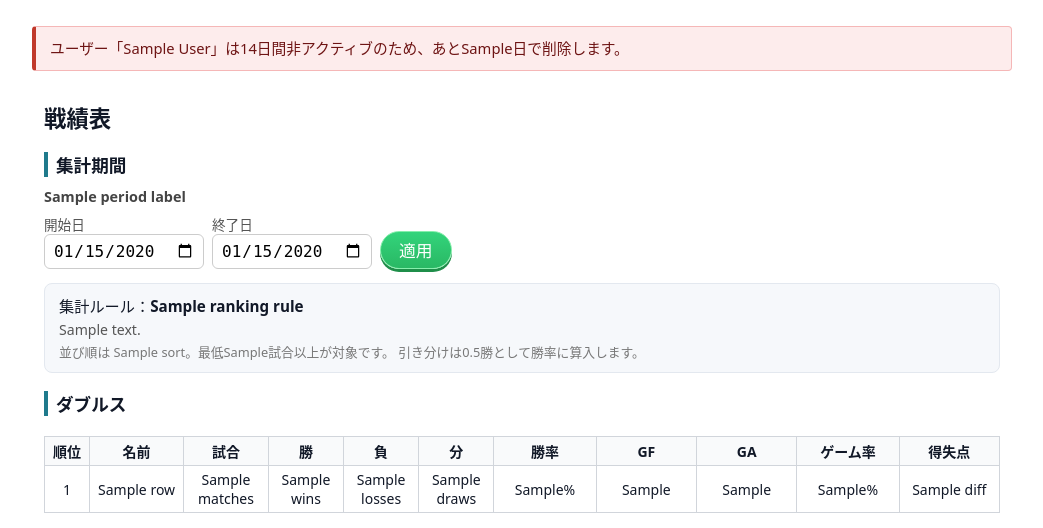
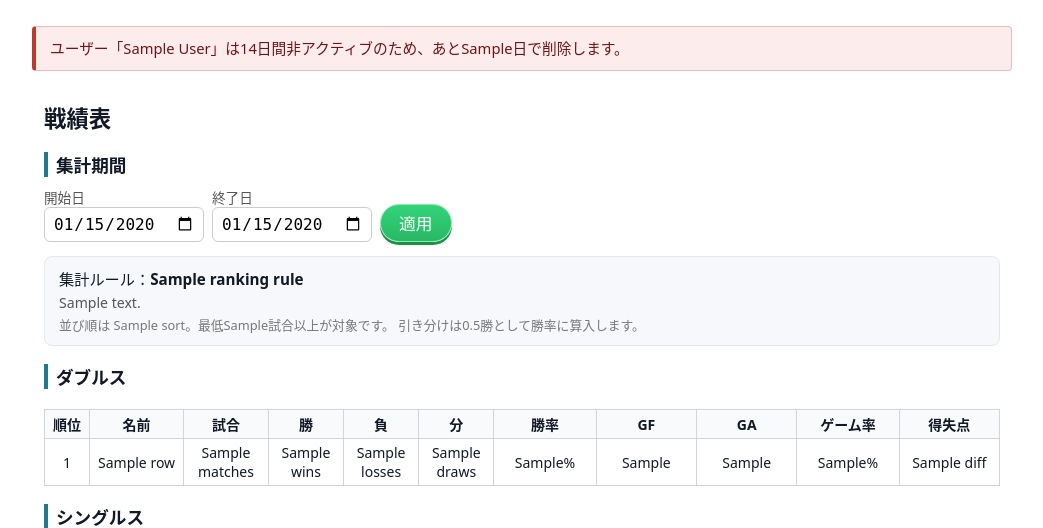
Before and after one commit to tosh-m12/django_tennis, a Django app: template tennis/templates/tennis/ranking.html in a window 1280 px wide. Shown: the top 528 px of the page, without its empty margins (118-1161 px from the left). Run offline with Django 5.2, Linux system fonts and the light colour scheme; tables that the repository leaves empty hold one stand-in row (values such as "Sample post"); the template is opened without the code that fills it: values that come from a table or form of the project are taken from there, most other values are stand-ins (such as "Sample title", 1, 10 or a date in 2020).

Commit message:
fix: 戦績ページの重複する期間ラベルを削除
「集計期間」見出し下の「直近3ヶ月（…）」表示は、すぐ下の開始日/終了日の
入力欄と情報が重複していたため削除。あわせて未使用になった period_label
の算出・コンテキスト・CSS・テスト参照も除去。

Co-Authored-By: Claude Opus 4.8 (1M context) <noreply@anthropic.com>

```diff
--- a/tennis/static/tennis/ranking.css
+++ b/tennis/static/tennis/ranking.css
@@ -95,10 +95,3 @@
     color: #777;
     line-height: 1.5;
 }
-
-.ranking-period-label {
-    margin: 0 0 8px;
-    font-size: 0.9rem;
-    color: #444;
-    font-weight: 600;
-}
--- a/tennis/templates/tennis/ranking.html
+++ b/tennis/templates/tennis/ranking.html
@@ -16,7 +16,6 @@
   {# 集計期間 #}
   <section class="ranking-period">
     <h2 class="ranking-section-title">集計期間</h2>
-    <p class="ranking-period-label">{{ period_label }}</p>
     <form method="get" class="period-filter">
       <label>開始日
         <input type="date" name="start" value="{{ start_date|date:'Y-m-d' }}">
```
Also changed, not shown: tennis/tests/test_ranking_page.py (+0 -1 lines), tennis/views.py (+0 -8 lines).
